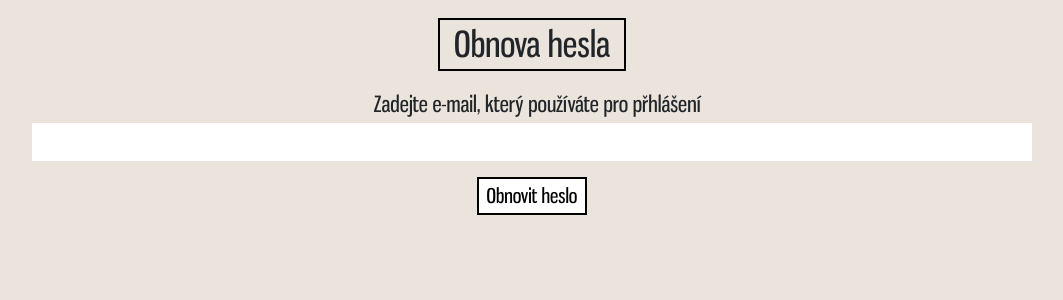
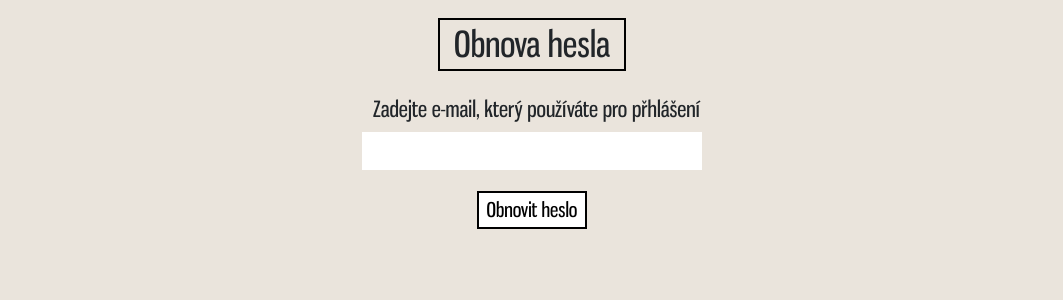
Before and after one commit to lukasdornak/ffpasta, a Django app: page /obnova-hesla/ in a window 1280 px wide. Shown: the part 110-410 px from the top of the page, without its empty margins (108-1171 px from the left). Run offline with Django 3.2, Linux system fonts and the light colour scheme; some libraries are stand-ins or nearby versions.

Commit message:
update template

```diff
--- a/ffpasta/templates/ffpasta/forgotten_password.html
+++ b/ffpasta/templates/ffpasta/forgotten_password.html
@@ -3,9 +3,8 @@
 
 {% block title %}{{ block.super }} | Obnova hesla{% endblock %}
 
-{% block header_right %}{% endblock %}
-
 {% block content %}
+    <div class="base_form">
         <h1 class="bordered">Obnova hesla</h1>
         <form method="post" id="password_form">
             {% csrf_token %}
@@ -14,6 +13,9 @@
             <div>{{ form.email }}</div>{% for error in form.non_field_errors %}
             <div>{{ error }}</div>{% endfor %}{% if messages %}{% for message in messages %}
             <p{% if message.tags %} class="{{ message.tags }}"{% endif %}>{{ message|safe }}</p>{% endfor %}{% endif %}
-        <div><input type="submit" value="Obnovit heslo"></div>
+            <div class="center">
+                <input type="submit" value="Obnovit heslo">
+            </div>
         </form>
+    </div>
 {% endblock %}
```
Lines whose indentation alone changed are shown as unchanged.
